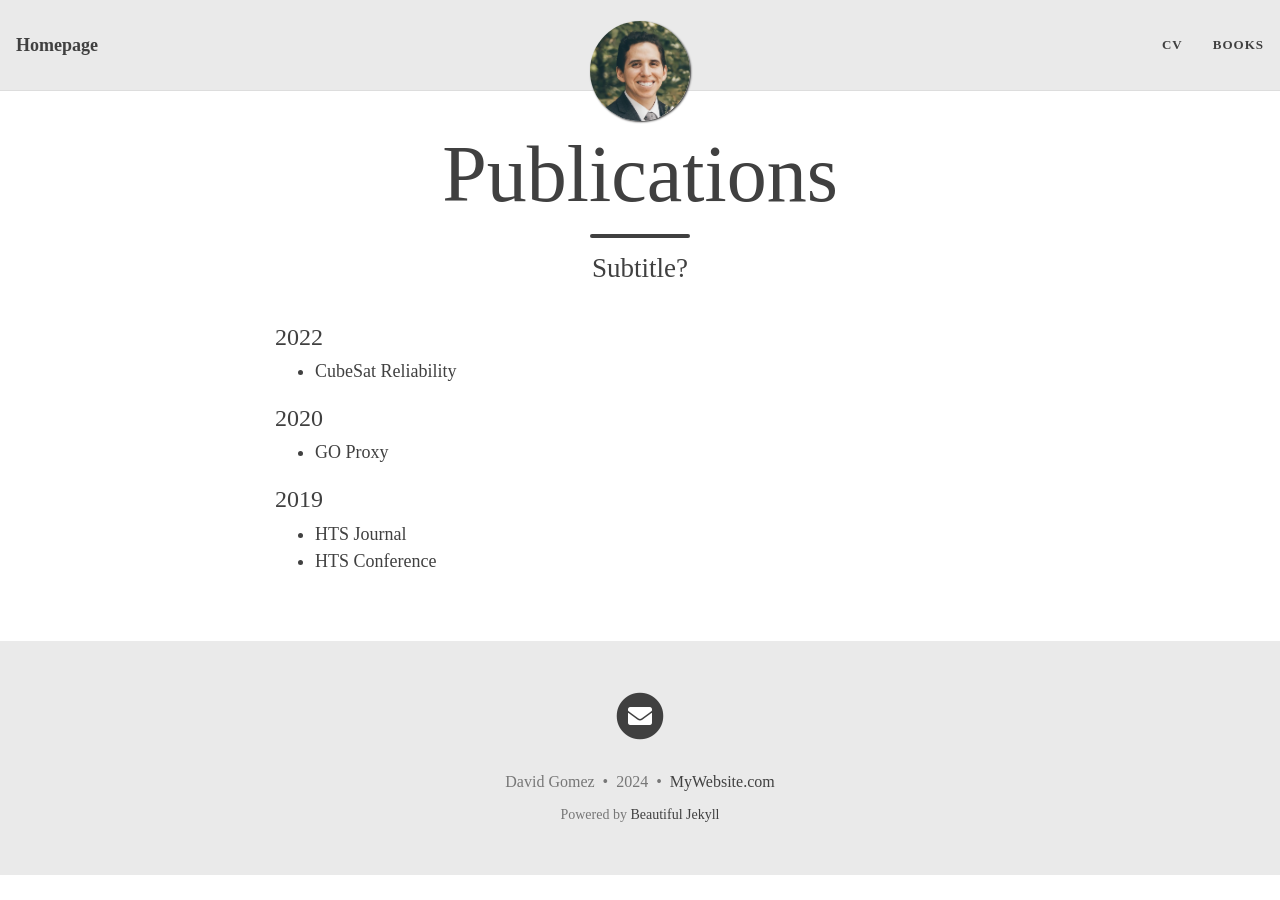
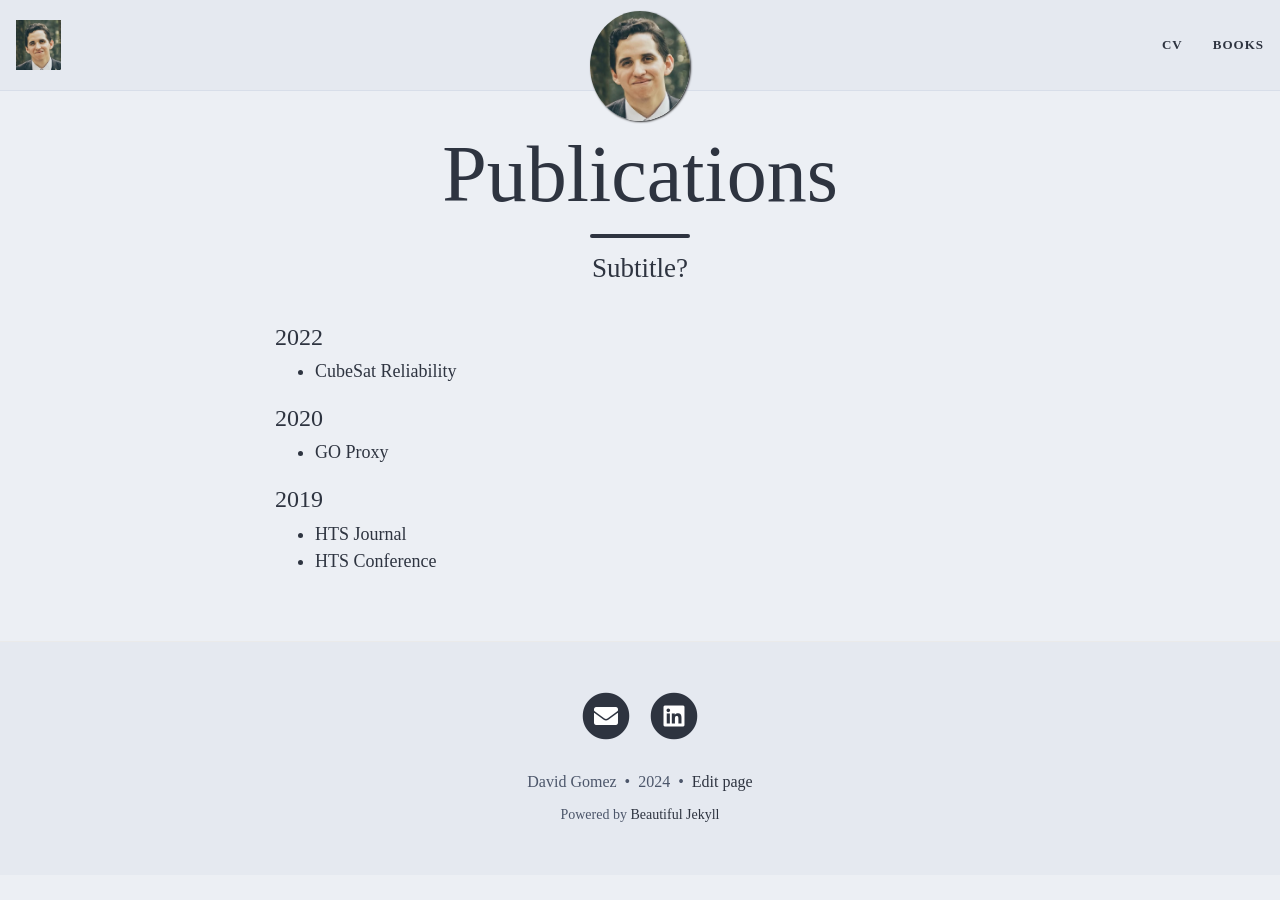
Before and after one commit to dbgomez94/dbgomez94.github.io, a Jekyll site: the page built from publications.md, in a window 1280 px wide. Built offline with Jekyll 4.4.1, drawn with Linux system fonts in a browser that asks for light colours; nearby versions of some CDN libraries; some of the changed lines change nothing that is shown.

Commit message:
updated theme

```diff
--- a/_config.yml
+++ b/_config.yml
@@ -33,14 +33,14 @@ navbar-links:
 
 # Image to show in the navigation bar - works best with a square image
 # Remove this parameter if you don't want an image in the navbar
-avatar: "assets/img/Gomez_0187_Original (1).jpeg"
+avatar: "assets/img/wedding_headshot.jpeg"
 
 # By default, the image is cut into a circle. You can disable this behaviour by setting 'round-avatar: false'
 round-avatar: true
 
 # If you want to have an image logo in the top-left corner instead of having the title of the website,
 # then specify the following parameter
-#title-img: /path/to/image
+title-img: "assets/img/wedding_headshot.jpeg"
 
 
 #####################################
@@ -51,6 +51,7 @@ round-avatar: true
 # Uncomment the links you want to show and add your information to each one.
 social-network-links:
   email: "dbgomez94@gmail.com"
+  linkedin: David Benjamin Gomez
   # rss: true  # remove this line if you don't want to show an RSS link at the bottom
   # facebook: deanattali
   # github: daattali
@@ -88,14 +89,14 @@ rss-description: This website is a virtual proof that I'm awesome
 
 # Select which social network share links to show in posts
 share-links-active:
+  linkedin: false
   twitter: false
   facebook: false
-  linkedin: false
   vk: false
 
 # How to display the link to your website in the footer
 # Remove this if you don't want a link in the footer
-url-pretty: "MyWebsite.com"
+# url-pretty: "MyWebsite.com"
 
 # Excerpt word length - Truncate the excerpt of each post on the feed page to the specified number of words
 excerpt_length: 50
@@ -110,12 +111,12 @@ feed_show_tags: false
 post_search: false
 
 # Add a button in the footer to edit the current page. Only works if your website is hosted on GitHub
-edit_page_button: false
+edit_page_button: true
 
 # Allow sub-menu items (second-level navigation menu items) to be longer than the top-level menu
 # If this setting is off, then long sub-menu words might get cut off
 # See https://github.com/daattali/beautiful-jekyll/issues/765 to understand the issue this setting can solve
-navbar-var-length: false
+navbar-var-length: true
 
 # The keywords to associate with your website, for SEO purposes
 #keywords: "my,list,of,keywords"
@@ -126,17 +127,34 @@ navbar-var-length: false
 
 # Personalize the colours in your website. Colour values can be any valid CSS colour
 
-navbar-col: "#EAEAEA"
-navbar-text-col: "#404040"
-navbar-border-col: "#DDDDDD"
-page-col: "#FFFFFF"
-text-col: "#404040"
-link-col: "#008AFF"
-hover-col: "#0085A1"
-footer-col: "#EAEAEA"
-footer-text-col: "#777777"
-footer-link-col: "#404040"
-footer-hover-col: "#0085A1"
+navbar-col:         "#E5E9F0" # "#EAEAEA"
+navbar-text-col:    "#2E3440" # "#404040"
+navbar-border-col:  "#D8DEE9" # "#DDDDDD"
+page-col:           "#ECEFF4" # "#FFFFFF"
+text-col:           "#2E3440" # "#404040"
+link-col:           "#88C0D0" # "#008AFF"
+hover-col:          "#81A1C1" # "#0085A1"
+footer-col:         "#E5E9F0" # "#EAEAEA"
+footer-text-col:    "#4C566A" # "#777777"
+footer-link-col:    "#2E3440" # "#404040"
+footer-hover-col:   "#81A1C1" # "#0085A1"
+
+# 'night_1': '#2E3440',
+# 'night_2': '#3B4252',
+# 'night_3': '#434C5E',
+# 'night_4': '#4C566A',
+# 'snow_1': '#D8DEE9',
+# 'snow_2': '#E5E9F0',
+# 'snow_3': '#ECEFF4',
+# 'frost_1': '#8FBCBB',
+# 'frost_2': '#88C0D0',
+# 'frost_3': '#81A1C1',
+# 'frost_4': '#5E81AC',
+# 'aurora_r': '#BF616A',
+# 'aurora_o': '#D08770',
+# 'aurora_y': '#EBCB8B',
+# 'aurora_g': '#A3BE8C',
+# 'aurora_p': '#B48EAD',
 
 # Alternatively, the navbar, footer, and page background can be set to an image
 # instead of colour
```
